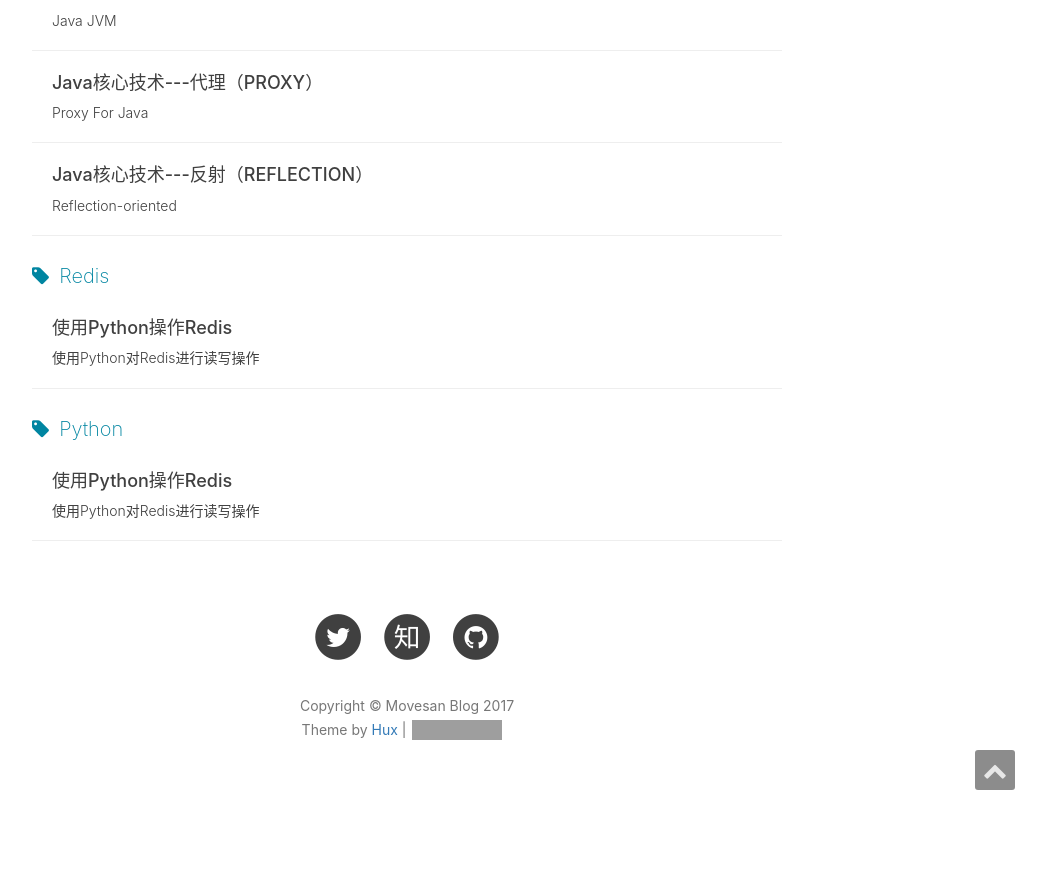
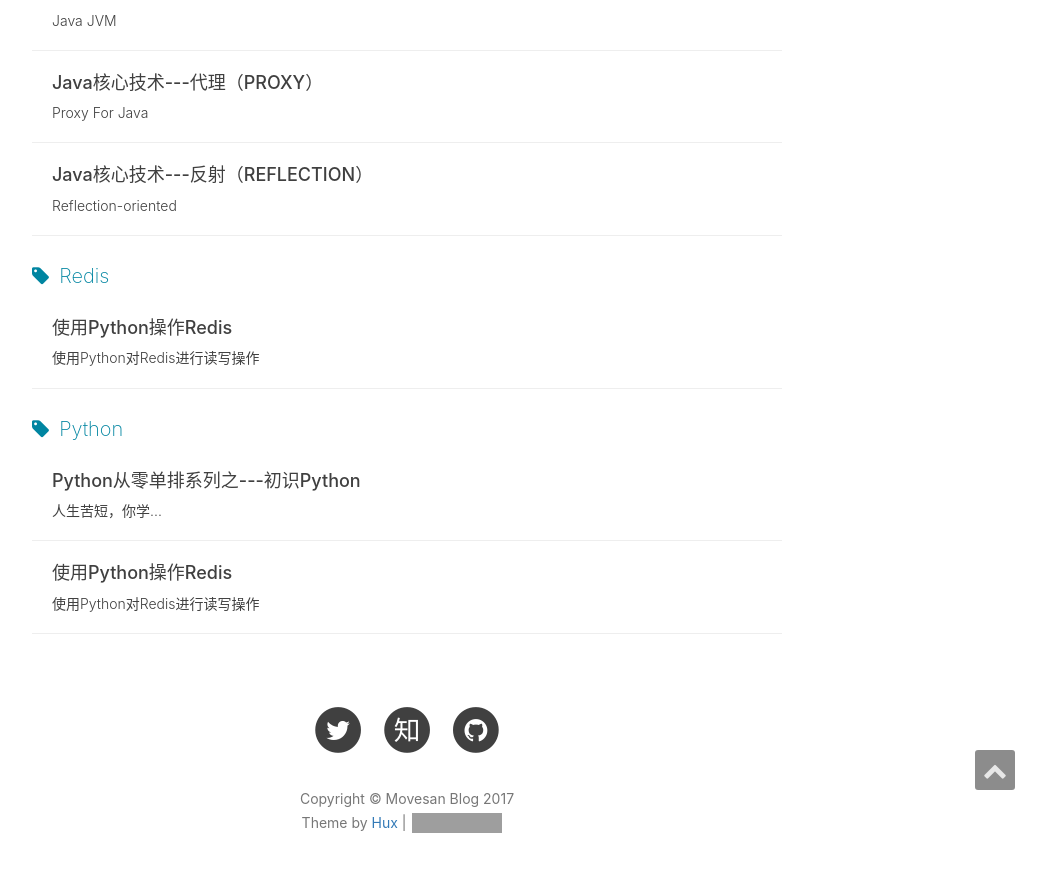
Before and after one commit to movesan/msblog, a Jekyll site: the page built from tags.html, in a window 1280 px wide and 900 px high, scrolled down 1661 px. Shown: the top 872 px of the window, without its empty margins (233-1279 px from the left). Built offline with Jekyll 4.4.1, drawn with Linux system fonts in a browser that asks for light colours; nearby versions of some CDN libraries; comment, search, counter and statistics services are not loaded; before the commit the page ends 2468 px from its top, so only the background shows below that; part of the change alters nothing that is shown; grey boxes are pictures that could not be loaded.

Commit message:
add post python

```diff
--- a/_config.yml
+++ b/_config.yml
@@ -79,7 +79,7 @@ sidebar-avatar: /img/avatar-ms.jpg      # use absolute URL, seeing it's used in
 
 # Featured Tags
 featured-tags: true                     # whether or not using Feature-Tags
-featured-condition-size: 1              # A tag will be featured if the size of it is more than this condition value
+featured-condition-size: 4              # A tag will be featured if the size of it is more than this condition value
 
 
 
--- /dev/null
+++ b/_posts/2017-02-20-python-a.markdown
@@ -0,0 +1,150 @@
+---
+layout:     post
+title:      "Python从零单排系列之---初识Python"
+subtitle:   " 人生苦短，你学... "
+date:       2017-02-20 22:00:00
+author:     "Movesan"
+header-img: "img/post-bg/post-bg-python.png"
+catalog: true
+tags:
+    - Python
+
+---
+
+## 写在前面
+
+本系列将介绍Python语言的基本操作与使用，同时也作为自己对Python的日常笔记以及学习整理，由于编写时还未涉猎Python很久，所以有不当之处还请大家多指正。本人是一名Java程序猿，
+所以将以Java的角度去看待Python。都说各语言之间是相通的，其实就是说每种语言的一些语法基础都是差不多的。
+
+如果你是有其他语言基础的，相信上手Python一定会很快的，当然如果你是从Java语言转来探究Python，那么恰好你也和我一样哈，这篇文章将会很适合你。
+但是即使你没有任何语言基础，也不要灰心，Python是门很易学的语言，廖大神的零基础学习Python的教程将会带你完美跨入Python世界。搭配实验楼的Python快速教程的动手实践，将会给你一个学习Python
+很棒的体验。
+
+关于Python，当初初始Python是因为在知乎上看到了这样一篇文章：[连世界排名前五的天才程序员都变得这么帅，承认吧！你丑，就是因为懒！](https://zhuanlan.zhihu.com/p/20346580)，看完之后吃了一大鲸，
+这简直是我的偶像啊，我的理想就是做一个最不像程序员的程序猿了哈哈，然后就在无比的羡慕嫉妒百感交错之中了解了Python，更是感受到了Python的强大魅力。什么？你也和我一样，那就赶快来一起走进Python的世界吧。
+Hello Python!!!
+
+---
+
+## Python可以做什么
+
+关于Python的介绍呢，网上有各种方式的Python介绍的信息，在这里就不搬过来用了，总结来说呢就是Python是一门优雅易学的语言。那么Python可以做什么呢？以下是来自《编程小白的第一本 Python 入门书》书中的介绍。
+
+Python能做的事有许多：
+
+* 网站后端程序员：使用 Python 搭建网站、后台服务会比较容易维护，当需要增加新功能，用 Python 可以比较容易的实现。不少知名网站都使用了 Python 开发，比如：
+
+![img](/img/post-in/post-python-1.png)
+
+* 自动化运维：越来越多的运维开始倾向于自动化，批量处理大量的运维任务。 Python 在系统管理上的优势在于强大的开发能力和完整的工具链。
+
+* 数据分析师：Python 能快速开发的特性可以让你迅速验证你的想法，而不是把时间浪费在程序本身上，并且有丰富的第三方库的支持，也能帮你节省时间。
+
+* 游戏开发者：一般是作为游戏脚本内嵌在游戏中，这样做的好处是即可以利用游戏引擎的高性能，又可以受益于脚本化开发的优点。只需要修改脚本内容就可以调整游戏内容，不需要重新编译游戏，特别方便。
+
+* 自动化测试：对于测试来说，要掌握 Script 的特性，会在设计脚本中，有更好的效果。Python 是目前比较流行的 Script。
+
+如果你是一名业余开发者，只是想在资源少的情况下快速做出自己想要的东西、自动化的解决生活中的问题，那么 Python 可以帮你做到这几类事情：
+
+* 网站的开发：借助功能丰富的网站框架 django、flask 等等，你可以快速搭建自己的网站，还可以做到移动端自适应。
+
+* 用爬虫爬取或处理大量信息：当你需要获取大批量数据或是批量处理的时候，Python 爬虫可以快速做到这些，从而节省你的重复劳动时间。比如：微博私信机器人、批量下载美剧、运行投资策略、刷折扣机票、
+爬合适房源、系统管理员的脚本任务等等。
+
+* 再包装其他语言的程序：Python 又叫做胶水语言，因为它可以用混台编译的方式使用 c/c++/java 等等语言的库。
+
+* 智能硬件：树莓派作为微型电脑，也使用了 Python 作为主要开发语言。
+
+![img](/img/post-in/post-python-2.png)
+
+---
+
+## Python语言特点
+
+Python 的设计哲学是优雅、明确、简单。在官方的 The Zen of Python（《Python 之禅》）中，有这样一句话，
+
+>There should be one-- and preferably only one --obvious way to do it.
+
+Python 追求的是找到最好的解决方案。相比之下，其他语言追求的是多种解决方案。
+
+如果你试着读一段写的不错的 Python 代码，会发现像是在读英语一样。这也是 Python 的最大优点，它使你能够专注于解决问题而不是去搞明白语言本身。
+
+![img](/img/post-in/post-python-3.png)
+
+上图是来自Pycot 网站的漫画《口渴的 Python 开发者》，形容了 Python 开发者是多么轻松。
+
+相比于Java，Python还是会有很多的不同：
+
+* Python是一门解释型语言
+
+而Java是一门编译型语言，对应编译型与解释型，编译型语言在编译的时候会有编译器把源文件处理一遍，生成目标文件，统一执行；而解释型语言是边处理源文件边执行。
+对于二者的区别，之前在知乎上看到的一个神解释：编译就好比做好一桌子菜再开吃，而解释就是吃火锅。所以说就执行效率来看，也就是忽略做饭时间从开吃算起，解释执行效率会低一些，因为要一边煮一边吃的...
+
+所以说这也就是为什么Python执行速度比较慢的原因，但是相比Java是一门高级语言，Python则是一门非常高级语言，越高级语言则是越封装，所以如果完成同一项任务，用Java可能需要1000行代码，那么用Python
+可能100行代码就搞定了，所以说Python开发起来很优雅，周期很短。
+
+* Python是一门动态强类型语言
+
+很多初学者认为Python是弱类型语言，因为在定义变量的时候不需要指定变量类型，且变量可以随时改变指向其他对象，事实上Python是强类型语言，变量只是一个引用名字而已，而变量所绑定的对象在创建初期
+就已经确定好了类型，你永远不可能改变。同时Java也是门强类型的语言。
+
+Java和Python的区别是静态类型和动态类型，静态类型必须先声明再使用，动态则不需要声明。
+
+* Python中一切皆对象
+
+在Python中，不论是数值（整型、浮点型），字符串，字典，元组对象，还是他们所对应的类型，以及函数，模块等你所能看到的都是对象，他们的祖先是PyObject。而Java中至少函数，基本数据类型都不算对象。
+
+* 括号和缩进
+
+Python与众多编程语言的不同之处还在于它使用缩进将代码分割成块。Java，像大部分其他语言一样，使用大括号定义函数和类定义的开头和结尾。使用缩进的好处在于它强迫你将你的程序写得比较易读，不会有缺括号导致错误的可能。
+
+* 可移植性
+
+Java的可移植性更强，它可以用于开发平台独立的应用。这是Java相较于Python的优势之一，任何可以运用Java虚拟机的电脑或者移动设备都可以运行Java的应用，而不管你在哪里运行Python的程序你都需要一个编译器来将Python代码转化为你特定的操作系统可理解的代码。这是因为大部分设备已经安装了Java虚拟机，所以Java程序员可以自信的说他们的应用几乎对所有用户都可用。
+
+* Python的GIL（缺点）
+
+Python中的GIL一直被不少开发者所诟病，GIL是指全局解释锁，Python的多线程在多CPU条件下并不能并行的运行，而只能是每个线程运行的时候首先需要获得解释器的访问权限才可以执行，其他线程只能处于等待的过程，不过GIL并不是Python的致命缺点，否则现在没人会用的，因为有很多方案是协程，或者是用多进程机制来弥补。而Java支持真正的多线程并发操作，能很好的控制资源的的共享。
+
+---
+
+## Python安装
+
+Python可以运行在多种平台上，对于Mac和各种Linux/Unix系统，应该也都是系统自带了Python的，如果系统没有Python，那么也可以通过命令行自行安装，还是很简单的，这里主要说下关于Windows上的Python安装，
+因为本人一开始也是在Windows环境中进行学习的。
+
+首先到Python的[官网](https://www.python.org/)下载最新的Python安装包，本系列文章基于Python 2.x版本。下载完成后运行安装，特别要注意勾上Add Python to PATH，将Python加入到环境变量，
+如果没有勾选也可以稍后手动添加。
+
+安装完成后，打开命令提示符窗口，输入python：
+
+![img](/img/post-in/post-python-4.png)
+
+出现以上信息就代表你安装成功且进入到了Python的交互页面。
+
+---
+
+## 第一个Python程序
+
+我们学习任何语言的第一行代码好像都是打印"Hello World"，接下来我们用Python跟世界打个招呼。
+
+进入Python交互页面，输入print "Hello World"，如下：
+
+![img](/img/post-in/post-python-5.png)
+
+现在我们终于用Python和世界说了第一句话，编写Python有两种方式，第一种就是上述的Python交互页面，输入代码后回车则进行编译执行，退出交互页面可输入exit()，
+
+![img](/img/post-in/post-python-6.png)
+
+下面来学习第二种方式。
+
+当我们编写Python代码时，我们可以创建一个包含Python代码的以.py为扩展名的文本文件。要运行代码，就需要Python解释器去执行.py文件。关于Python解释器，也存在很多，下载Python时自带的为CPython，
+同时也是最广泛的。
+
+用编辑器新建文件，保存为扩展名为.py的hello.py文件，接下来就可以输入Python代码了：
+
+![img](/img/post-in/post-python-7.png)
+
+然后在命令行界面通过python运行hello.py文件:
+
+![img](/img/post-in/post-python-8.png)
```
Also changed, not shown: img/post-bg/post-bg-python.png (added), img/post-in/post-python-1.png (added), img/post-in/post-python-2.png (added), img/post-in/post-python-3.png (added), img/post-in/post-python-4.png (added), img/post-in/post-python-5.png (added), img/post-in/post-python-6.png (added), img/post-in/post-python-7.png (added), img/post-in/post-python-8.png (added).
